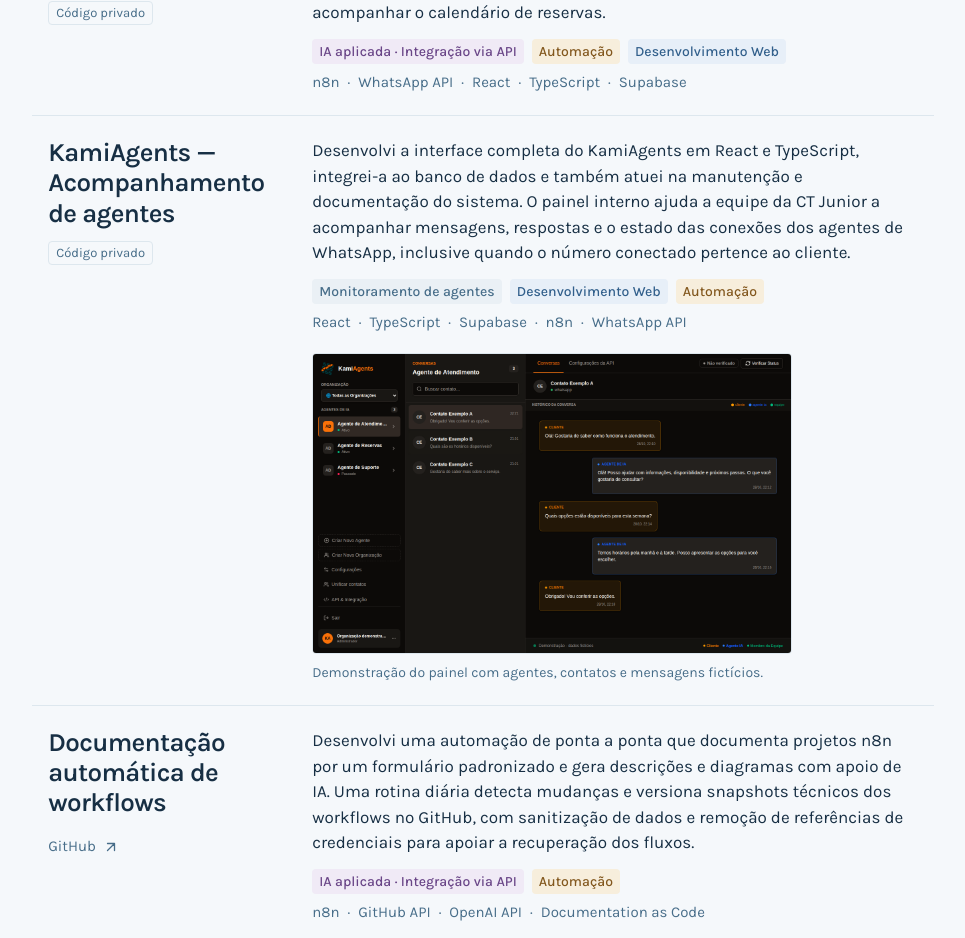
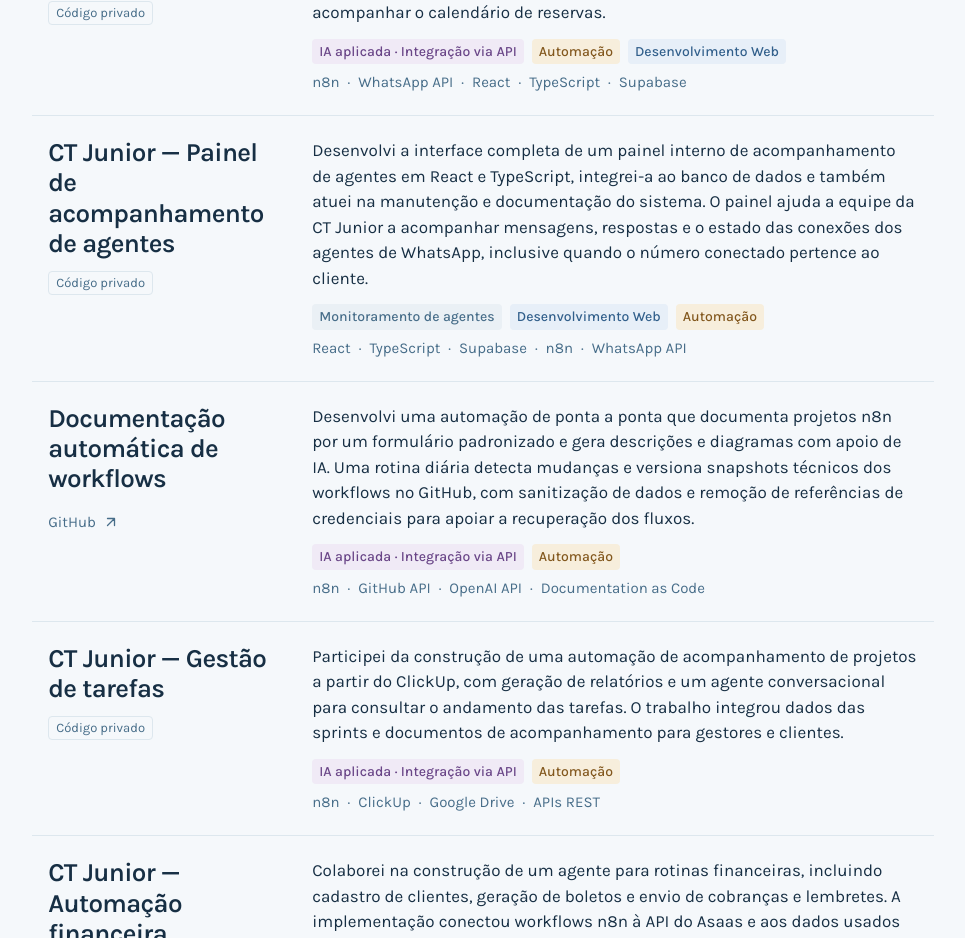
Before and after one commit to jhvlima/jhvlima.github.io, a Next.js app: page /hub in a window 1280 px wide. Shown: the part 1538-2476 px from the top of the page, without its empty margins (295-1260 px from the left). Built offline with nearby package versions, Linux system fonts and the light colour scheme.

Commit message:
refactor: clarify agent monitoring project

```diff
--- a/src/data/miniProjects.ts
+++ b/src/data/miniProjects.ts
@@ -67,7 +67,6 @@ export const miniProjectsData: MiniProject[] = [
     approach: "agent-monitoring",
     visibility: "private",
     techStack: ["React", "TypeScript", "Supabase", "n8n", "WhatsApp API"],
-    screenshots: [{ src: "/images/projects/kamiagents-demo.png", altKey: "mini_kamiagents_image_alt", captionKey: "mini_kamiagents_image_caption", width: 1440, height: 900 }],
   },
   {
     id: "n8n-workflows",
--- a/src/data/translations.ts
+++ b/src/data/translations.ts
@@ -97,17 +97,17 @@ export const translations = {
         mini_table_tennis_image_alt: "Top view of a simulated table-tennis shot showing contact, target and landing positions",
         mini_table_tennis_image_caption: "Illustration of a simulated trajectory; the project is still in progress.",
         mini_logic_image_alt: "Dogmas da Lógica web interface, with navigation and introduction to the project",
-        mini_kamiagents_image_alt: "KamiAgents monitoring dashboard showing agents, contacts and a sample conversation",
+        mini_kamiagents_image_alt: "Agent monitoring dashboard showing agents, contacts and a sample conversation",
         mini_kamiagents_image_caption: "Dashboard demonstration using fictional agents, contacts and messages.",
         mini_n8n_workflows_title: "Automated workflow documentation",
         mini_ct_booking_title: "CT Junior — Customer service & bookings",
         mini_ct_tasks_title: "CT Junior — Task management",
         mini_ct_finance_title: "CT Junior — Financial automation",
         mini_ct_documents_title: "CT Junior — Technical documents",
-        mini_kamiagents_title: "KamiAgents — Agent monitoring",
+        mini_kamiagents_title: "CT Junior — Agent monitoring dashboard",
         mini_rental_title: "UFES — Rental price prediction",
         mini_table_tennis_title: "UFES — Table-tennis simulation",
-        mini_kamiagents_desc: "I developed the complete KamiAgents interface in React and TypeScript, integrated it with the database, and contributed to the system's maintenance and documentation. The internal dashboard helps the CT Junior team review messages, agent responses, and connection status, including when the connected number belongs to the client.",
+        mini_kamiagents_desc: "I developed the complete interface of an internal agent-monitoring dashboard in React and TypeScript, integrated it with the database, and contributed to its maintenance and documentation. The dashboard helps the CT Junior team review messages, agent responses, and connection status, including when the connected number belongs to the client.",
         mini_rental_desc: "In the AI course's group project, I worked on collecting and preparing property data from Greater Vitória and on training and evaluating models to predict monthly house and apartment rents. I implemented the modeling and inference pipeline, with cross-validation and comparisons between regression models.",
         mini_table_tennis_desc: "An ongoing Mathematics for Data Science project: simulating ball trajectories with spin and searching for shot parameters under trajectory constraints. I am implementing and checking numerical methods and optimization routines; the analysis and final results are still in progress.",
         mini_ct_booking_desc: "Working individually from scratch with AI assistance, I developed a WhatsApp agent for an inflatable-toy rental company: answering questions, sending photos, checking availability, and registering bookings. I also built the integrated dashboard for the manager to maintain the catalog and view the booking calendar.",
@@ -308,17 +308,17 @@ export const translations = {
         mini_table_tennis_image_alt: "卓球台を上から見たシミュレーション図。接触位置、目標位置、着地点を表示",
         mini_table_tennis_image_caption: "シミュレーションの一例。プロジェクトは開発中です。",
         mini_logic_image_alt: "プロジェクトの紹介とナビゲーションを表示するDogmas da LógicaのWeb画面",
-        mini_kamiagents_image_alt: "エージェント、連絡先、会話例を表示するKamiAgentsの監視画面",
+        mini_kamiagents_image_alt: "エージェント、連絡先、会話例を表示する監視画面",
         mini_kamiagents_image_caption: "架空のエージェント、連絡先、メッセージを使った画面デモ。",
         mini_n8n_workflows_title: "ワークフロー文書の自動生成",
         mini_ct_booking_title: "CT Junior — 接客と予約管理",
         mini_ct_tasks_title: "CT Junior — タスク管理",
         mini_ct_finance_title: "CT Junior — 財務業務の自動化",
         mini_ct_documents_title: "CT Junior — 技術文書",
-        mini_kamiagents_title: "KamiAgents — エージェントのモニタリング",
+        mini_kamiagents_title: "CT Junior — エージェントの監視画面",
         mini_rental_title: "UFES — 家賃の予測",
         mini_table_tennis_title: "UFES — 卓球シミュレーション",
-        mini_kamiagents_desc: "KamiAgentsのインターフェース全体をReactとTypeScriptで開発し、データベースとの連携を行いました。また、システムの保守とドキュメント作成にも携わりました。社内ダッシュボードは、接続先の電話番号が顧客に属している場合も、CT Juniorのチームによるメッセージ、エージェントの応答、接続状態の確認を支援します。",
+        mini_kamiagents_desc: "エージェントを監視する社内ダッシュボードのインターフェース全体をReactとTypeScriptで開発し、データベースと連携しました。保守とドキュメント作成にも携わり、CT Juniorのチームがメッセージ、エージェントの応答、接続状態を確認できるようにしました。",
         mini_rental_desc: "AI科目のグループプロジェクトで、グランデ・ヴィトーリア地域の不動産データの収集・前処理と、住宅やアパートの月額家賃を予測するモデルの学習・評価に取り組みました。交差検証や回帰モデルの比較を含む、モデル構築と推論のパイプラインを実装しました。",
         mini_table_tennis_desc: "データサイエンス数学の科目で開発中のプロジェクトです。回転を伴うボールの軌道をシミュレーションし、軌道制約の下で打球のパラメータを探索します。数値計算と最適化の手法を実装・検証しており、分析と最終結果はまだ作成中です。",
         mini_ct_booking_desc: "AIの支援を活用し、インフレータブル遊具のレンタル会社向けにWhatsAppエージェントを単独でゼロから開発しました。質問への回答、写真送信、空き状況の確認、予約の登録を行います。管理者がカタログを更新し、予約カレンダーを確認できる連携ダッシュボードも構築しました。",
@@ -519,17 +519,17 @@ export const translations = {
         mini_table_tennis_image_alt: "Vista superior de uma simulação de tênis de mesa com posições de contato, alvo e pouso",
         mini_table_tennis_image_caption: "Exemplo de trajetória simulada; o projeto continua em desenvolvimento.",
         mini_logic_image_alt: "Interface web do Dogmas da Lógica com navegação e apresentação do projeto",
-        mini_kamiagents_image_alt: "Painel de acompanhamento do KamiAgents com agentes, contatos e uma conversa de exemplo",
+        mini_kamiagents_image_alt: "Painel de acompanhamento com agentes, contatos e uma conversa de exemplo",
         mini_kamiagents_image_caption: "Demonstração do painel com agentes, contatos e mensagens fictícios.",
 			mini_n8n_workflows_title: "Documentação automática de workflows",
         mini_ct_booking_title: "CT Junior — Atendimento e reservas",
         mini_ct_tasks_title: "CT Junior — Gestão de tarefas",
         mini_ct_finance_title: "CT Junior — Automação financeira",
         mini_ct_documents_title: "CT Junior — Documentos técnicos",
-        mini_kamiagents_title: "KamiAgents — Acompanhamento de agentes",
+        mini_kamiagents_title: "CT Junior — Painel de acompanhamento de agentes",
         mini_rental_title: "UFES — Previsão de aluguel de imóveis",
         mini_table_tennis_title: "UFES — Simulação de tênis de mesa",
-        mini_kamiagents_desc: "Desenvolvi a interface completa do KamiAgents em React e TypeScript, integrei-a ao banco de dados e também atuei na manutenção e documentação do sistema. O painel interno ajuda a equipe da CT Junior a acompanhar mensagens, respostas e o estado das conexões dos agentes de WhatsApp, inclusive quando o número conectado pertence ao cliente.",
+        mini_kamiagents_desc: "Desenvolvi a interface completa de um painel interno de acompanhamento de agentes em React e TypeScript, integrei-a ao banco de dados e também atuei na manutenção e documentação do sistema. O painel ajuda a equipe da CT Junior a acompanhar mensagens, respostas e o estado das conexões dos agentes de WhatsApp, inclusive quando o número conectado pertence ao cliente.",
         mini_rental_desc: "No projeto em grupo da disciplina de IA, trabalhei na coleta e preparação de dados de imóveis da Grande Vitória e no treinamento e avaliação de modelos para prever o aluguel mensal de casas e apartamentos. Implementei o pipeline de modelagem e inferência, com validação cruzada e comparação entre modelos de regressão.",
         mini_table_tennis_desc: "Projeto em desenvolvimento na disciplina de Matemática para Ciência de Dados: simulação de trajetórias de uma bola com spin e busca de parâmetros de uma rebatida com restrições de trajetória. Estou implementando e verificando métodos numéricos e rotinas de otimização; a análise e os resultados finais ainda estão em construção.",
         mini_ct_booking_desc: "Desenvolvi individualmente, do zero e com apoio de IA, um agente de WhatsApp para locação de brinquedos infláveis: atendimento a dúvidas, envio de fotos, consulta de disponibilidade e registro de reservas. Também construí o dashboard integrado para o gerente manter o catálogo e acompanhar o calendário de reservas.",
```
